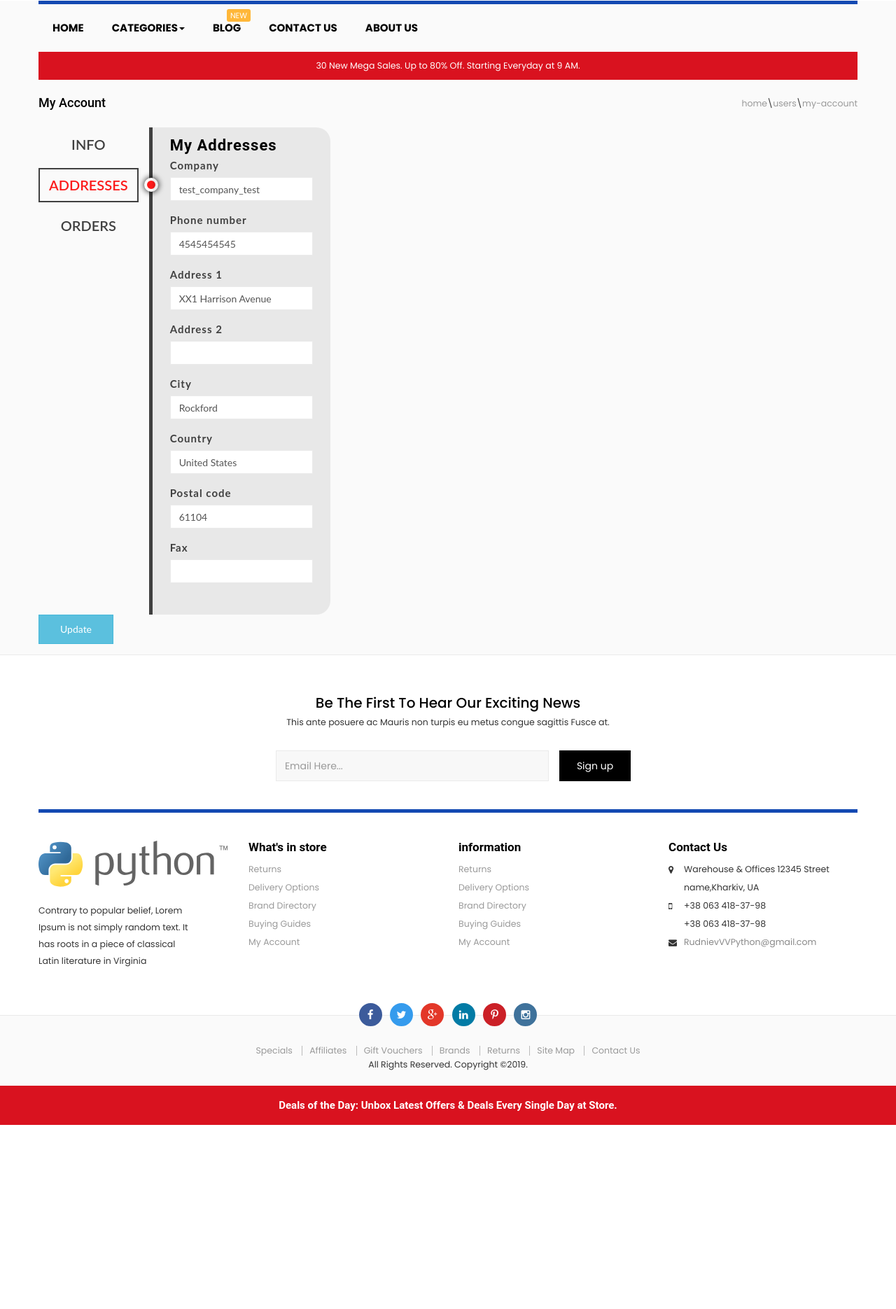
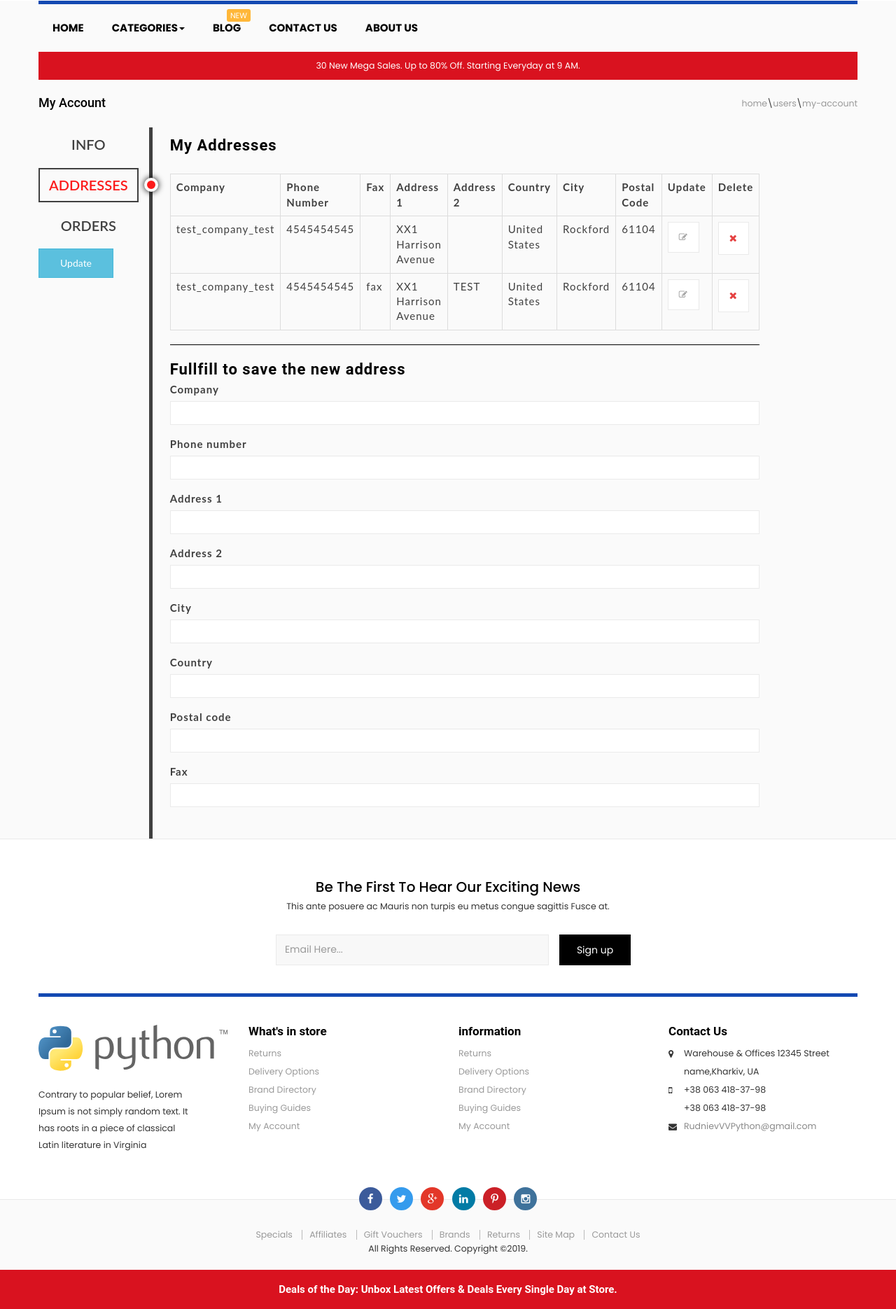
Before and after one commit to RudnievVV/Django-Project-eCommerce, a Django app: page /users/my-account/ in a window 1280 px wide, after a click on "ADDRESSES". Shown: the part 223-2093 px from the top of the page at 70% size. Before the commit the page ends 1830 px from the top, so only its background shows below. Run offline with Django 3.2, Linux system fonts and the light colour scheme; a user stored in the database is signed in; data comes from the database, SQL or seed files in the repository; both versions use the stored data as it was after the commit; some libraries are stand-ins or nearby versions.

Commit message:
my account addresses work

```diff
--- a/django_ecommerce/ecommerce/static/ecommerce/css/style.css
+++ b/django_ecommerce/ecommerce/static/ecommerce/css/style.css
@@ -2671,7 +2671,6 @@ a:hover,a:focus{
 }
 .vertical-tab .tab-content{
     color: #404040;
-    background-color: rgba(0,0,0,0.07);
     font-size: 15px;
     text-align: justify;
     letter-spacing: 1px;
@@ -2703,3 +2702,6 @@ a:hover,a:focus{
     }
     .vertical-tab .tab-content h3{ font-size: 18px; }
 }
+.user-address-remove:hover, .user-address-update:hover {
+	background-color: #ddd;
+}
--- a/django_ecommerce/users/forms.py
+++ b/django_ecommerce/users/forms.py
@@ -1,7 +1,7 @@
 from django import forms
 from django.contrib.auth.models import User
 from django.contrib.auth.forms import UserCreationForm
-from .models import Profile
+from .models import Profile, UserAddress
 
 
 class UserRegisterForm(UserCreationForm):
@@ -26,7 +26,7 @@ class ProfileUpdateForm(forms.ModelForm):
         fields = ['image']
 
 
-class ProfileUpdateAddressForm(forms.ModelForm):
+class UserUpdateAddressForm(forms.ModelForm):
     class Meta:
-        model = Profile
+        model = UserAddress
         fields = ['company', 'phone_number', 'address_1', 'address_2', 'city', 'country', 'postal_code', 'fax']
--- a/django_ecommerce/users/models.py
+++ b/django_ecommerce/users/models.py
@@ -6,14 +6,6 @@ from PIL import Image
 class Profile(models.Model):
     user = models.OneToOneField(User, on_delete=models.CASCADE)
     image = models.ImageField(default='images/user/default.jpg', upload_to='images/user/profile_pics')
-    company = models.CharField(max_length=100, blank=True)
-    phone_number = models.CharField(max_length=25, blank=True)
-    address_1 = models.CharField(max_length=150, blank=True)
-    address_2 = models.CharField(max_length=150, blank=True)
-    city = models.CharField(max_length=20, blank=True)
-    country = models.CharField(max_length=20, blank=True)
-    postal_code = models.CharField(max_length=15, blank=True)
-    fax = models.CharField(max_length=20, blank=True)
 
     def __str__(self):
         return f'{self.user.username} Profile'
@@ -26,3 +18,15 @@ class Profile(models.Model):
             output_size = (300, 300)
             img.thumbnail(output_size)
             img.save(self.image.path)
+
+
+class UserAddress(models.Model):
+    user = models.ForeignKey(User, related_name='user_addresses', on_delete=models.CASCADE)
+    company = models.CharField(max_length=100, blank=True)
+    phone_number = models.CharField(max_length=25, blank=True)
+    address_1 = models.CharField(max_length=150, blank=True)
+    address_2 = models.CharField(max_length=150, blank=True)
+    city = models.CharField(max_length=20, blank=True)
+    country = models.CharField(max_length=20, blank=True)
+    postal_code = models.CharField(max_length=15, blank=True)
+    fax = models.CharField(max_length=20, blank=True)
--- a/django_ecommerce/users/templates/users/profile.html
+++ b/django_ecommerce/users/templates/users/profile.html
@@ -45,6 +45,9 @@
                     <li role="presentation" class="active"><a href="#Section1" aria-controls="home" role="tab" data-toggle="tab">Info</a></li>
                     <li role="presentation"><a href="#Section2" aria-controls="profile" role="tab" data-toggle="tab">Addresses</a></li>
                     <li role="presentation"><a href="#Section3" aria-controls="messages" role="tab" data-toggle="tab">Orders</a></li>
+                <div class="form-group">
+                  <button class="btn btn-info" type="submit">Update</button>
+                </div>
                 </ul>
                 <!-- Tab panes -->
                 <div class="tab-content tabs">
@@ -53,7 +56,7 @@
                       <div class="media">
                         <h2 class="account-heading">{{ user.username }}</h2>
                         <p class="text-secondary">{{ user.email }}</p>
-                        <hr>
+                        <hr><br>
                       </div>
                         <fieldset class="form-group">
                           {{ u_form|crispy }}
@@ -61,8 +64,43 @@
                     </div>
                     <div role="tabpanel" class="tab-pane fade" id="Section2">
                         <h3>My Addresses</h3>
+                        <br>
+                        {% if user.user_addresses.all %}
+                          <table class="table table-bordered">
+                            <tbody>
+                              <tr>
+                                <th>Company</th>
+                                <th>Phone Number</th>
+                                <th>Fax</th>
+                                <th>Address 1</th>
+                                <th>Address 2</th>
+                                <th>Country</th>
+                                <th>City</th>
+                                <th>Postal Code</th>
+                                <th>Update</th>
+                                <th>Delete</th>
+                              </tr>
+                          {% for user_address in user.user_addresses.all %}
+                              <tr>
+                                <td>{{ user_address.company }}</td>
+                                <td>{{ user_address.phone_number }}</td>
+                                <td>{{ user_address.fax }}</td>
+                                <td>{{ user_address.address_1 }}</td>
+                                <td>{{ user_address.address_2 }}</td>
+                                <td>{{ user_address.country }}</td>
+                                <td>{{ user_address.city }}</td>
+                                <td>{{ user_address.postal_code }}</td>
+                                <td><a href="#" type="button" title="Update" class="btn btn-xs remove user-address-update"><i class="fa fa-edit"></i></a></td>
+                                <td><a href="#" type="button" title="Remove" class="btn btn-xs remove user-address-remove"><i class="fa fa-times"></i></a></td>
+                              </tr>
+                          {% endfor %}
+                            </tbody>
+                          </table>
+                        {% endif %}
+                        <hr><br>
                         <fieldset class="form-group">
-                          {{ p_address_form|crispy }}
+                          <h3>Fullfill to save the new address</h3>
+                          {{ u_address_form|crispy }}
                         </fieldset>
                     </div>
                     <div role="tabpanel" class="tab-pane fade" id="Section3">
@@ -70,9 +108,6 @@
                         <p>Lorem ipsum dolor sit amet, consectetur adipiscing elit. Fusce semper, magna a ultricies volutpat, mi eros viverra massa, vitae consequat nisi justo in tortor. Proin accumsan felis ac felis dapibus, non iaculis mi varius.</p>
                     </div>
                 </div>
-                <div class="form-group">
-                  <button class="btn btn-info" type="submit">Update</button>
-                </div>
               </form>
             </div>
         </div>
--- a/django_ecommerce/users/views.py
+++ b/django_ecommerce/users/views.py
@@ -4,8 +4,8 @@ from django.contrib import messages
 from django.contrib.auth.decorators import login_required
 from django.contrib.auth.models import User
 from django_ecommerce.settings import MEDIA_ROOT
-from .forms import UserRegisterForm, UserUpdateForm, ProfileUpdateForm, ProfileUpdateAddressForm
-from .models import Profile
+from .forms import UserRegisterForm, UserUpdateForm, ProfileUpdateForm, UserUpdateAddressForm
+from .models import Profile, UserAddress
 
 
 def register(request):
@@ -27,25 +27,35 @@ def profile(request):
     if request.method == "POST":
         u_form = UserUpdateForm(request.POST, instance=request.user)
         p_form = ProfileUpdateForm(request.POST, request.FILES, instance=request.user.profile)
-        p_address_form = ProfileUpdateAddressForm(request.POST, instance=request.user.profile)
-        if u_form.is_valid() and p_form.is_valid():
+        u_address_form = UserUpdateAddressForm(request.POST, instance=request.user)
+        if u_form.is_valid() and p_form.is_valid() and u_address_form.is_valid():
             u_form.save()
             if general_current_user_img != '/media/images/user/default.jpg' and general_current_user_img != request.user.profile.image.url:
                 os.unlink(os.path.join(MEDIA_ROOT, 'images', 'user', 'profile_pics', general_current_user_img.split('/')[-1]))
             p_form.save()
-            p_address_form.save()
+            u_address_form = UserAddress()
+            u_address_form.user = request.user
+            u_address_form.company = request.POST.get('company')
+            u_address_form.phone_number = request.POST.get('phone_number')
+            u_address_form.address_1 = request.POST.get('address_1')
+            u_address_form.address_2 = request.POST.get('address_2')
+            u_address_form.city = request.POST.get('city')
+            u_address_form.country = request.POST.get('country')
+            u_address_form.postal_code = request.POST.get('postal_code')
+            u_address_form.fax = request.POST.get('fax')
+            u_address_form.save()
             messages.success(request, f'Your account has been updated!')
             return redirect('my-account')
 
     else:
         u_form = UserUpdateForm(instance=request.user)
         p_form = ProfileUpdateForm(instance=request.user.profile)
-        p_address_form = ProfileUpdateAddressForm(instance=request.user.profile)
+        u_address_form = UserUpdateAddressForm()
 
     context = {
         'u_form': u_form,
         'p_form': p_form,
-        'p_address_form': p_address_form,
+        'u_address_form': u_address_form,
         'title': 'My Account',
     }
 
```
Also changed, not shown: django_ecommerce/db.sqlite3, django_ecommerce/users/migrations/0002_useraddress.py (added).
